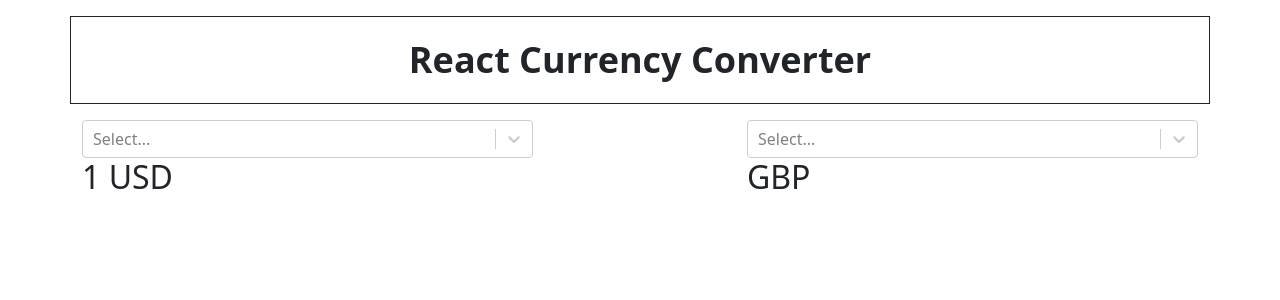
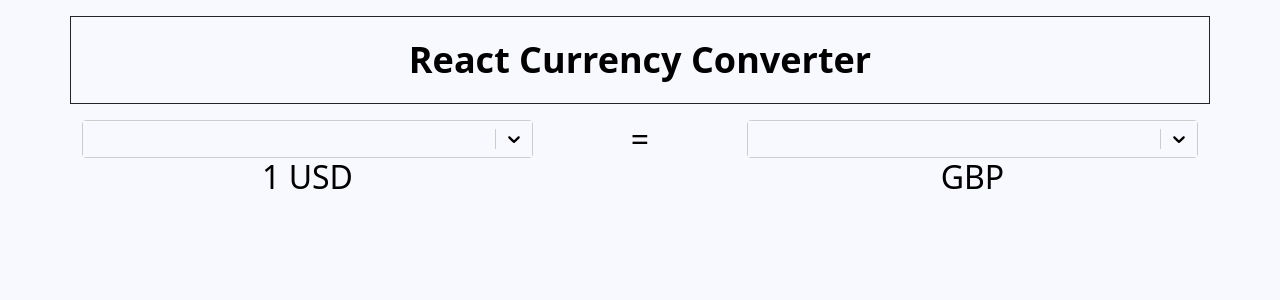
Before and after one commit to DavidKSage/currencyconverter, a React (Create React App) app: page / in a window 1280 px wide. Shown: the top 300 px of the page. Built offline with nearby package versions, Linux system fonts and the light colour scheme.

Commit message:
Modify styling

```diff
--- a/src/App.css
+++ b/src/App.css
@@ -1,9 +1,13 @@
-/* * {
-  background-color: lavender;
+* {
+  background-color: ghostwhite;
   color: black;
-} */
+}
 
 .heading-text {
   font-size: 36px;
   font-weight: bold;
 }
+
+.center-text {
+  text-align: center;
+}
--- a/src/components/Converter.js
+++ b/src/components/Converter.js
@@ -22,12 +22,14 @@ function Converter() {
             <Row>
                 <Col md={5}>
                     <CurrencySelectFrom setFromCur={setFromCur} />
-                    <h2>1 {fromCur}</h2>
+                    <h2 className="center-text">1 {fromCur}</h2>
                 </Col>
-                <Col></Col>
+                <Col>
+                    <h2 style={{textAlign: "center"}}>=</h2>
+                </Col>
                 <Col md={5}>
                     <CurrencySelectTo setToCur={setToCur} />
-                    <h2>{toCur}</h2>
+                    <h2 className="center-text">{toCur}</h2>
                 </Col>
             </Row>
         </Container>
```
